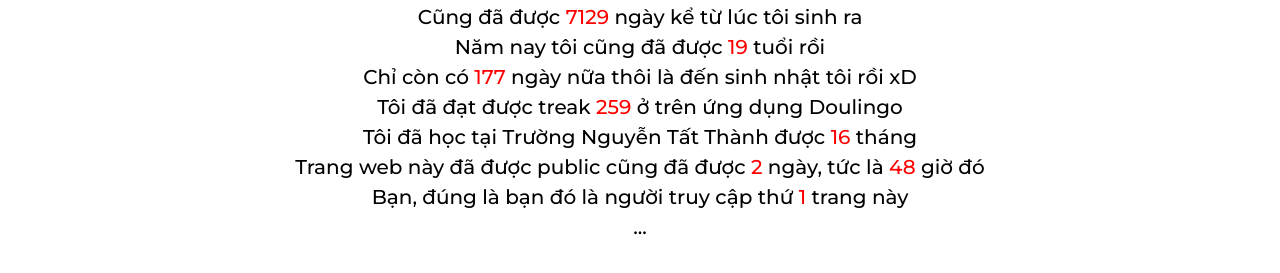
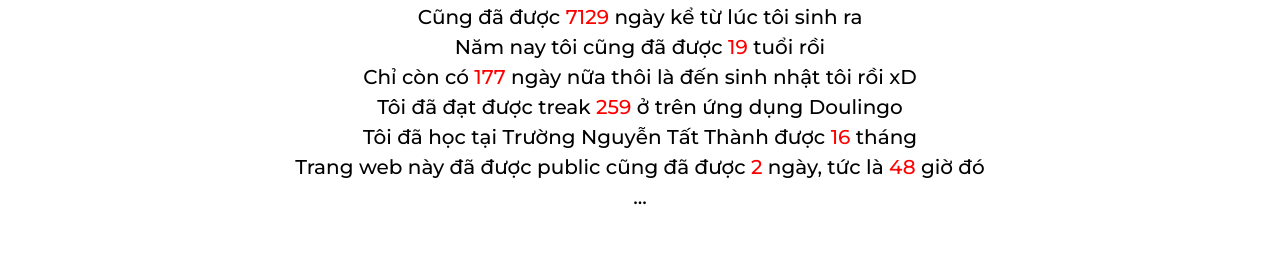
Before and after one commit to LockMan04/welcome, a plain HTML site: page infor.html in a window 1280 px wide. Shown: the part 131-404 px from the top of the page. Drawn offline with Linux system fonts and the light colour scheme.

Commit message:
Update infor.html

```diff
--- a/infor.html
+++ b/infor.html
@@ -44,7 +44,7 @@
         <p>Tôi đã đạt được treak <span>0</span> ở trên ứng dụng Doulingo </p>
         <p>Tôi đã học tại Trường Nguyễn Tất Thành được <span>0</span> tháng</p>
         <p>Trang web này đã được public cũng đã được <span>0</span> ngày, tức là <span>0</span> giờ đó</p>
-        <p>Bạn, đúng là bạn đó là người truy cập thứ <span>0</span> trang này</p>
+         <!-- <p>Bạn, đúng là bạn đó là người truy cập thứ <span>0</span> trang này</p> -->
         <p>...</p>
       </div>
 </body>
```
